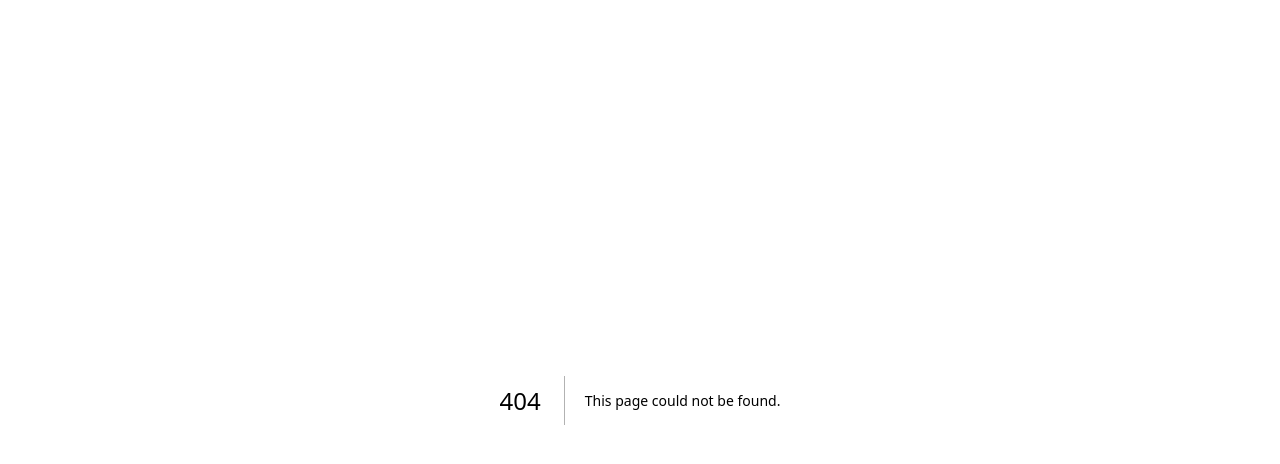
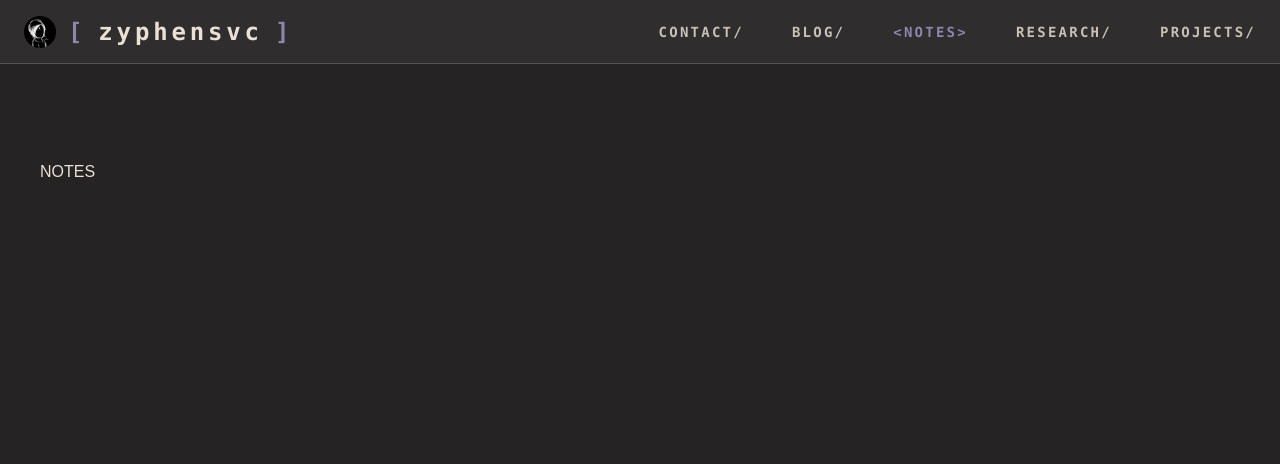
Before and after one commit to ZyphenSVC/blog, a Next.js app: page /notes in a window 1280 px wide. Before the commit this address had no page. Shown: the top 464 px of the page. Built offline with nearby package versions, Linux system fonts and the light colour scheme.

Commit message:
Future pages placeholder and made navbar sticky

```diff
--- /dev/null
+++ b/app/blog/page.tsx
@@ -0,0 +1,12 @@
+import Navbar from "@/app/components/Navbar"
+
+export default function Home() {
+  return (
+    <main className="min-h-screen bg-[#252324]">
+      <Navbar />
+      <section className="mx-auto max-w-7xl px-10 py-24">
+        BLOG
+      </section>
+    </main>
+  );
+}
--- a/app/components/MobileNavbar.tsx
+++ b/app/components/MobileNavbar.tsx
@@ -12,6 +12,7 @@ type NavItem = {
 const navigationItems: NavItem[] = [
   { label: "contact", href: "/contact" },
   { label: "blog", href: "/blog" },
+  { label: "notes", href: "/notes" },
   { label: "research", href: "/research" },
   { label: "projects", href: "/projects" },
 ];
@@ -25,7 +26,7 @@ export function MobileNavbar() {
       <button
         type="button"
         onClick={() => setIsOpen(true)}
-        className="font-mono text-2xl text-[#EAE0D5] md:hidden"
+        className="font-mono text-2xl text-[#EAE0D5] lg:hidden"
         aria-label="Open navigation menu"
       >
         ☰
@@ -35,7 +36,7 @@ export function MobileNavbar() {
         <button
           type="button"
           aria-label="Close navigation menu"
-          className="fixed inset-0 z-40 bg-black/50 md:hidden"
+          className="fixed inset-0 z-40 bg-black/50 lg:hidden"
           onClick={() => setIsOpen(false)}
         />
       )}
--- a/app/components/Navbar.tsx
+++ b/app/components/Navbar.tsx
@@ -13,6 +13,7 @@ type NavItem = {
 const navigationItems: NavItem[] = [
   { label: "contact", href: "/contact" },
   { label: "blog", href: "/blog" },
+  { label: "notes", href: "/notes" },
   { label: "research", href: "/research" },
   { label: "projects", href: "/projects" },
 ];
@@ -21,10 +22,10 @@ export default function Navbar() {
   const pathname = usePathname();
 
   return (
-    <nav className="flex h-16 w-full items-center justify-between border-b border-[#575253] bg-[#2F2D2E] px-6">
+    <nav className="sticky top-0 z-50 flex h-16 w-full items-center justify-between border-b border-[#575253] bg-[#2F2D2E] px-6">
       <Logo />
 
-      <div className="hidden items-center gap-12 md:flex">
+      <div className="hidden items-center gap-12 lg:flex">
         {navigationItems.map((item) => {
           const active = pathname === item.href;
 
--- /dev/null
+++ b/app/contact/page.tsx
@@ -0,0 +1,12 @@
+import Navbar from "@/app/components/Navbar"
+
+export default function Home() {
+  return (
+    <main className="min-h-screen bg-[#252324]">
+      <Navbar />
+      <section className="mx-auto max-w-7xl px-10 py-24">
+        CONTACT
+      </section>
+    </main>
+  );
+}
--- a/app/globals.css
+++ b/app/globals.css
@@ -13,22 +13,8 @@
     --accent-warm: #eae0d5;
 }
 
-@theme inline {
-  --color-background: var(--background);
-  --color-foreground: var(--foreground);
-  --font-sans: var(--font-geist-sans);
-  --font-mono: var(--font-geist-mono);
-}
-
-@media (prefers-color-scheme: dark) {
-  :root {
-    --background: #0a0a0a;
-    --foreground: #ededed;
-  }
-}
-
 body {
   background: var(--bg);
-  color: var(--surface);
+  color: var(--text);
   font-family: Arial, Helvetica, sans-serif;
 }
--- /dev/null
+++ b/app/notes/page.tsx
@@ -0,0 +1,12 @@
+import Navbar from "@/app/components/Navbar"
+
+export default function Home() {
+  return (
+    <main className="min-h-screen bg-[#252324]">
+      <Navbar />
+      <section className="mx-auto max-w-7xl px-10 py-24">
+        NOTES
+      </section>
+    </main>
+  );
+}
--- /dev/null
+++ b/app/projects/page.tsx
@@ -0,0 +1,12 @@
+import Navbar from "@/app/components/Navbar"
+
+export default function Home() {
+  return (
+    <main className="min-h-screen bg-[#252324]">
+      <Navbar />
+      <section className="mx-auto max-w-7xl px-10 py-24">
+        PROJECTS
+      </section>
+    </main>
+  );
+}
--- /dev/null
+++ b/app/research/page.tsx
@@ -0,0 +1,12 @@
+import Navbar from "@/app/components/Navbar"
+
+export default function Home() {
+  return (
+    <main className="min-h-screen bg-[#252324]">
+      <Navbar />
+      <section className="mx-auto max-w-7xl px-10 py-24">
+        RESEARCH
+      </section>
+    </main>
+  );
+}
```
